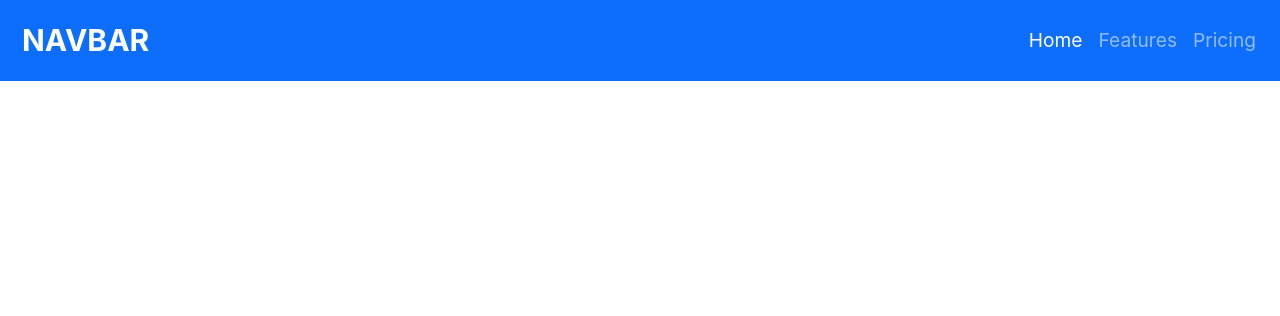
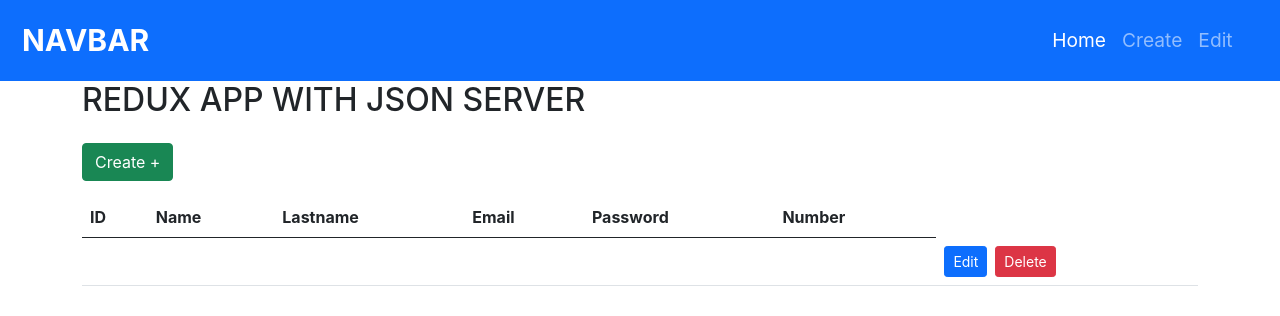
Before and after one commit to HAlejandra10/SIMPLE_LOGIN_APP, a React (Create React App) app: page / in a window 1280 px wide. Shown: the top 316 px of the page. Built offline with nearby package versions, Linux system fonts and the light colour scheme; sample sign-in values are in the browser's storage.

Commit message:
adding changes about content of sintaxis and changes name to global state into the redux store

```diff
--- a/src/Home.jsx
+++ b/src/Home.jsx
@@ -1,12 +1,48 @@
 import React from 'react'
 import Navbar from './components/Navbar'
+import { Link } from 'react-router-dom'
 // import Login from './components/Login'
+import { useSelector } from "react-redux"
 
 const Home = () => {
+  const users =useSelector((state) => state.users)
   return (
     <>
     <Navbar />
 
+    <div className="container">
+        <h2>REDUX APP WITH JSON SERVER</h2>
+        <Link to="/create" className='btn btn-success my-3'>Create +</Link>
+        <table className='table'>
+            <thead>
+                <tr>
+                    <th>ID</th>
+                    <th>Name</th>
+                    <th>Lastname</th>
+                    <th>Email</th>
+                    <th>Password</th>
+                    <th>Number</th>
+                </tr>
+            </thead>
+            <tbody>
+
+                <tr>
+                  <td>{users.id}</td>
+                  <td>{users.name}</td>
+                  <td>{users.lastname}</td>
+                  <td>{users.email}</td>
+                  <td>{users.password}</td>
+                  <td>{users.number}</td>
+                  <td>
+                       <Link to={`/edit/${users.id}`} className='btn btn-sm btn-primary'>Edit</Link>
+                      <button  className='btn btn-sm btn-danger ms-2'>Delete</button>
+                  </td>
+                </tr>
+
+            </tbody>
+        </table>
+
+    </div>
     </>
   )
 }
--- a/src/Rutas.jsx
+++ b/src/Rutas.jsx
@@ -4,6 +4,7 @@ import Home from './Home'
 import Login from './components/Login'
 import Register from './components/Register'
 import ProtectedRoutes from './services/ProtetedRoutes'
+import Create from './components/Create'
 
 const Rutas = () => {
   return (
@@ -12,8 +13,8 @@ const Rutas = () => {
    <Route path="/register" element={<Register />}/>
    <Route element={<ProtectedRoutes />}>
   <Route path="/" element={<Home />}/>
-  {/* <Route path="/create" element={<Create />}/>
-  <Route path="/edit/:id" element={<Update />}/> */}
+  <Route path="/create" element={<Create />}/>
+  {/* <Route path="/edit/:id" element={<Update />}/>  */}
   </Route>
 
 {/* <Route path="/edit/:id" element={<Create />}/> */}
--- /dev/null
+++ b/src/components/Create.jsx
@@ -0,0 +1,9 @@
+import React from 'react'
+
+const Create = () => {
+  return (
+    <div>Create</div>
+  )
+}
+
+export default Create
--- a/src/components/Login.jsx
+++ b/src/components/Login.jsx
@@ -20,7 +20,7 @@ const Login = () => {
       input.password === loggeduser.password
       ){
         localStorage.setItem("loggedin", true);
-        navigate("/")
+        navigate("/home")
       }else{
         alert("Wrong Email or Password")
       }
--- a/src/components/Navbar.jsx
+++ b/src/components/Navbar.jsx
@@ -12,8 +12,8 @@ const Navbar = () => {
     <div className="collapse navbar-collapse" id="navbarNavAltMarkup">
       <div className="navbar-nav">
         <a className="nav-link active" aria-current="page" href="/">Home</a>
-        <a className="nav-link" href="/create">Features</a>
-        <a className="nav-link" href="/edit/:id">Pricing</a>
+        <a className="nav-link" href="/create">Create</a>
+        <a className="nav-link" href="/edit/:id">Edit</a>
         {/* <a className="nav-link disabled" href="#" tabindex="-1" aria-disabled="true">Disabled</a> */}
       </div>
     </div>
--- a/src/redux/Store.jsx
+++ b/src/redux/Store.jsx
@@ -4,7 +4,7 @@ import { configureStore } from '@reduxjs/toolkit'
 
 export const store = configureStore({
     reducer: {
-        userx: userReducer
+        users: userReducer
     }
 })
 
--- a/src/redux/UserReducers.jsx
+++ b/src/redux/UserReducers.jsx
@@ -8,12 +8,20 @@ const initialState ={
     number: "",
 }
 
-const userSlice = createSlice({
+export const userSlice = createSlice({
     name: "users",
     initialState,
     reducers: {
-
+        addUser: (state,action) =>{
+            const{name, lastname, email, password, number} = action.payload;
+            state.name = name;
+            state.lastname = lastname;
+            state.email = email;
+            state.password = password;
+            state.number = number;
+        }
     }
 })
 
-export default userSlice
+export const {addUser} = userSlice.actions
+export default userSlice.reducer
```
